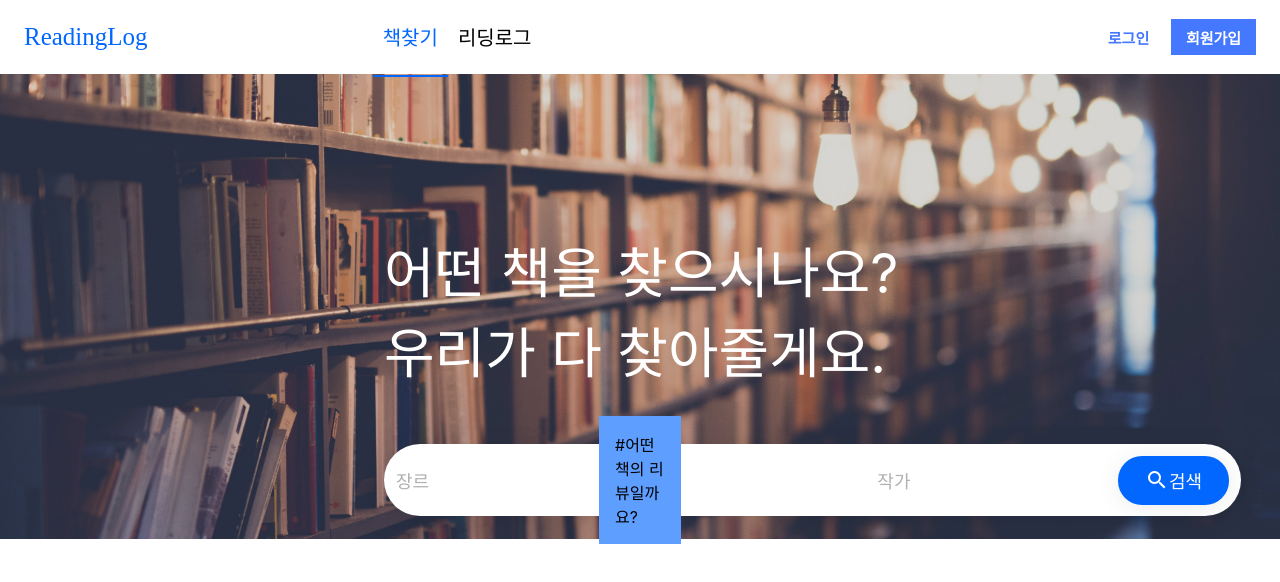
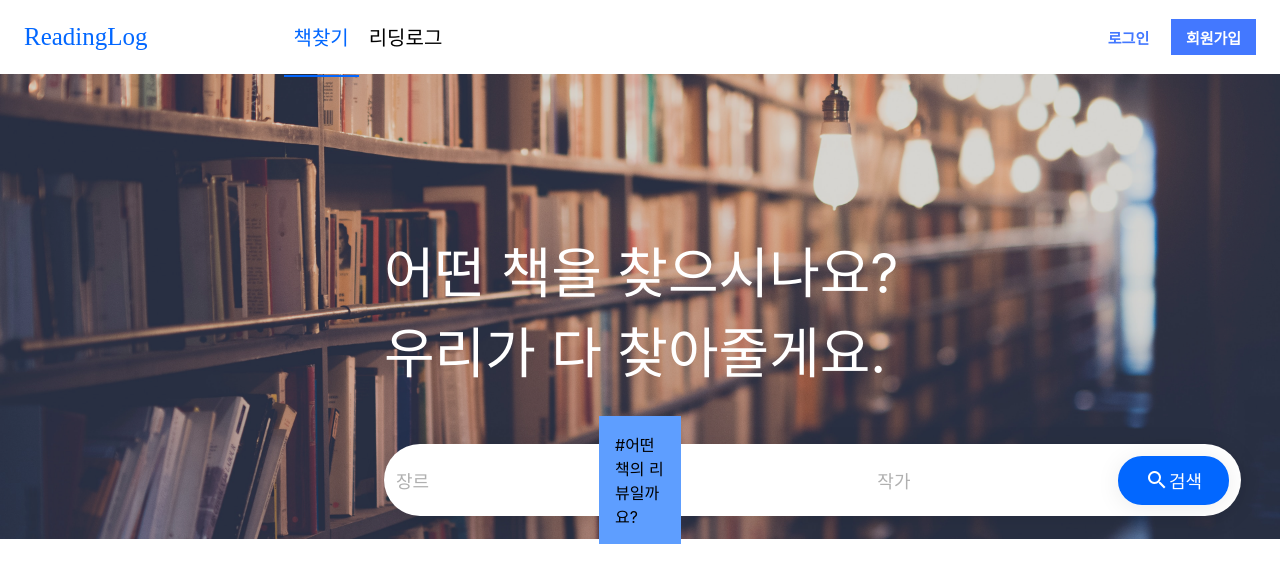
Before and after one commit to Gyejoon/ReadingLog, a React (Create React App) app in the folder client/: page / in a window 1280 px wide. Shown: the top 582 px of the page. Built offline with nearby package versions, Linux system fonts and the light colour scheme.

Commit message:
refactor: Navigation 위치 조정

```diff
--- a/client/src/components/base/Navigation.tsx
+++ b/client/src/components/base/Navigation.tsx
@@ -5,7 +5,7 @@ import media from 'lib/styles/media';
 
 const NavigationBlock = styled.div`
   display: flex;
-  flex: 2;
+  flex: 3;
   ul {
     ${media.small} {
       display: none;
```
